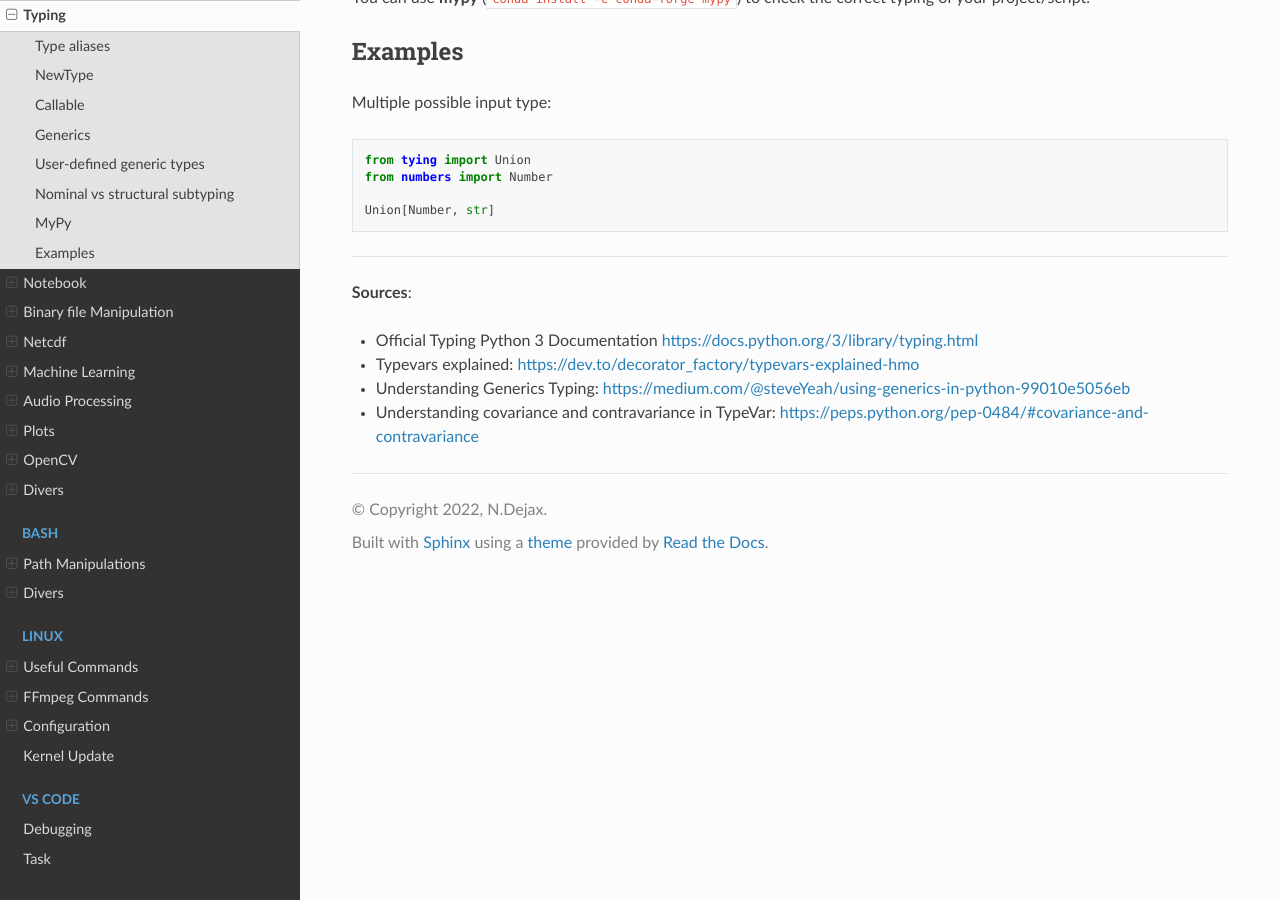
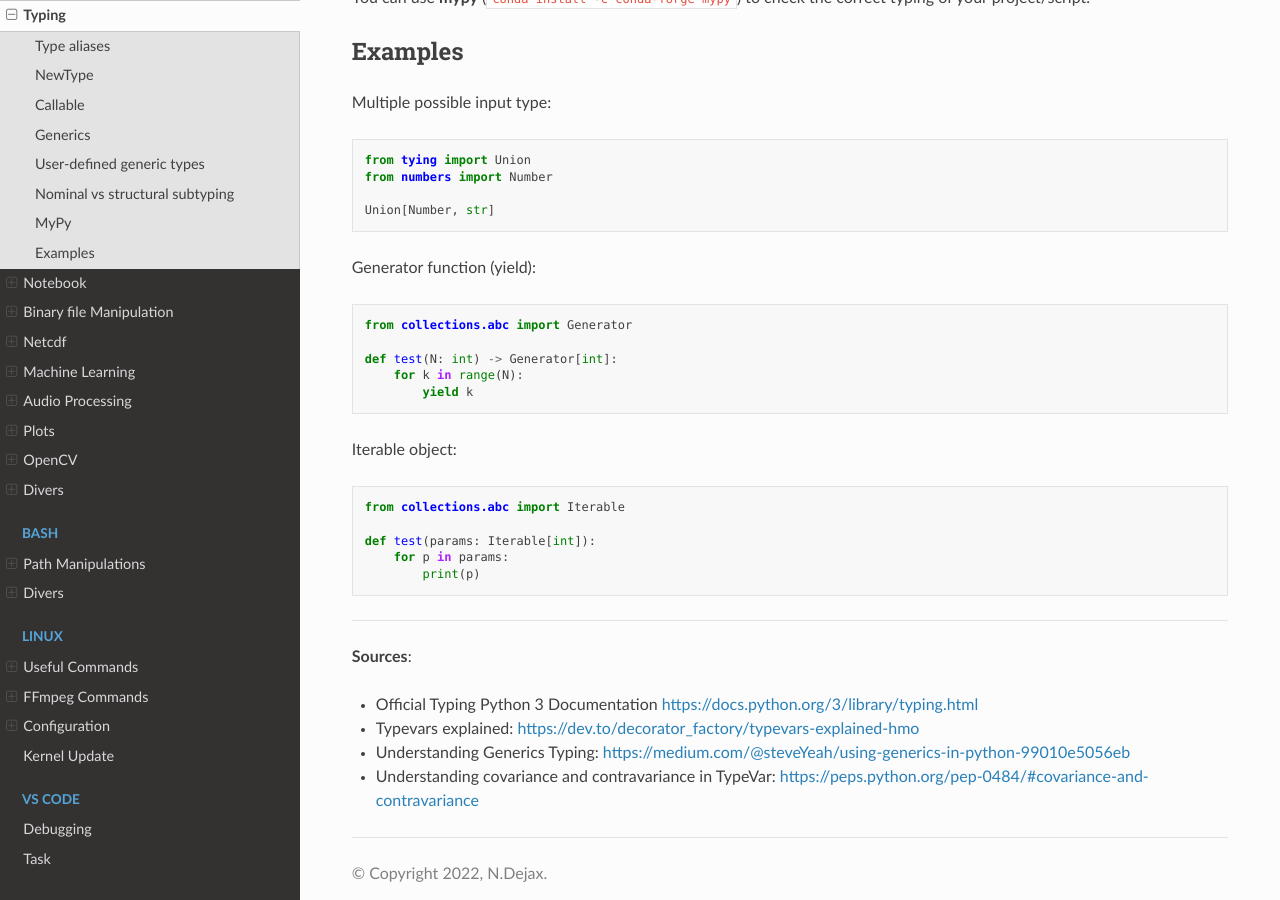
Before and after one commit to Niicoo/algolisto, a Sphinx documentation site: the page built from docs/source/python/typing.rst, in a window 1280 px wide and 900 px high, scrolled down 2655 px. Built offline with Sphinx 7.4.7 and the Read the Docs theme 2.0.0, drawn with Linux system fonts in a browser that asks for light colours.

```diff
--- a/docs/source/python/typing.rst
+++ b/docs/source/python/typing.rst
@@ -165,6 +165,28 @@ Multiple possible input type:
     Union[Number, str]
 
 
+Generator function (yield):
+
+.. code-block:: python
+
+    from collections.abc import Generator
+
+    def test(N: int) -> Generator[int]:
+        for k in range(N):
+            yield k
+
+
+Iterable object:
+
+.. code-block:: python
+
+    from collections.abc import Iterable
+
+    def test(params: Iterable[int]):
+        for p in params:
+            print(p)
+
+
 ------------------------------------------------------------
 
 **Sources**:
```
Also changed, not shown: README.md (+18 -7 lines).
